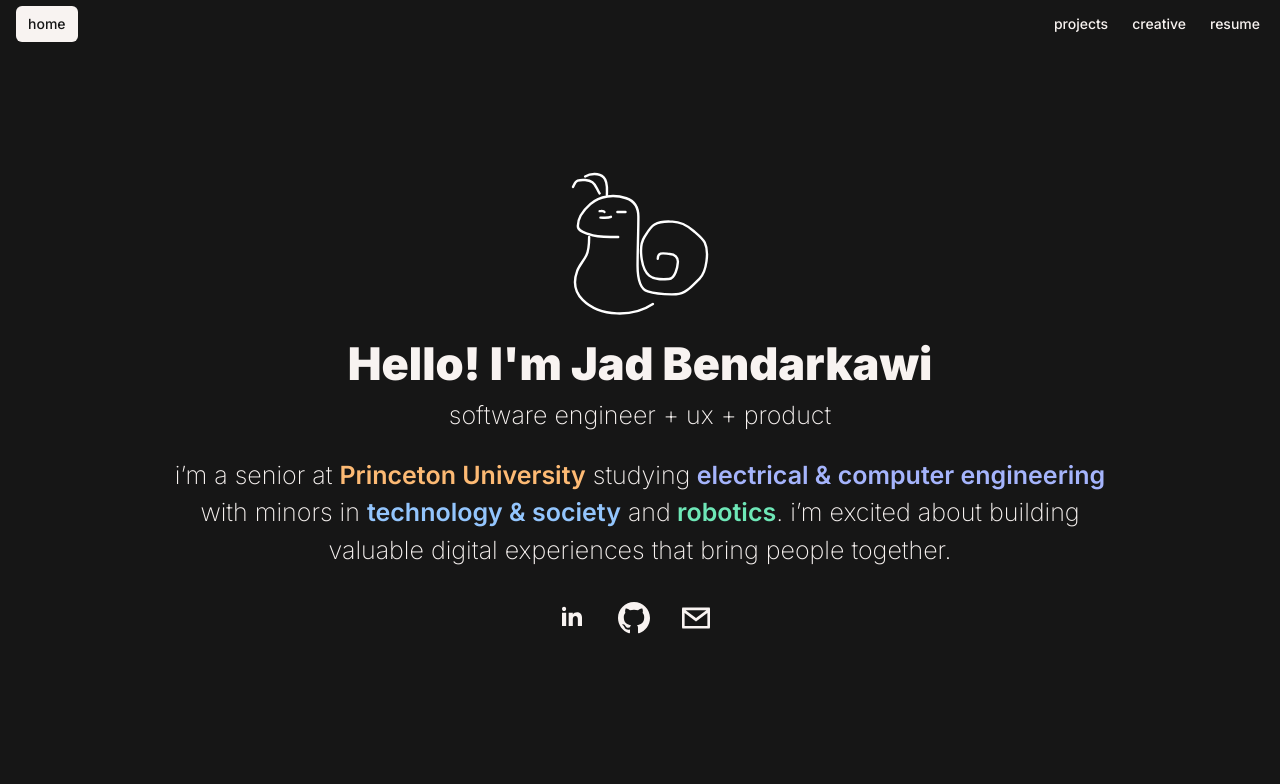
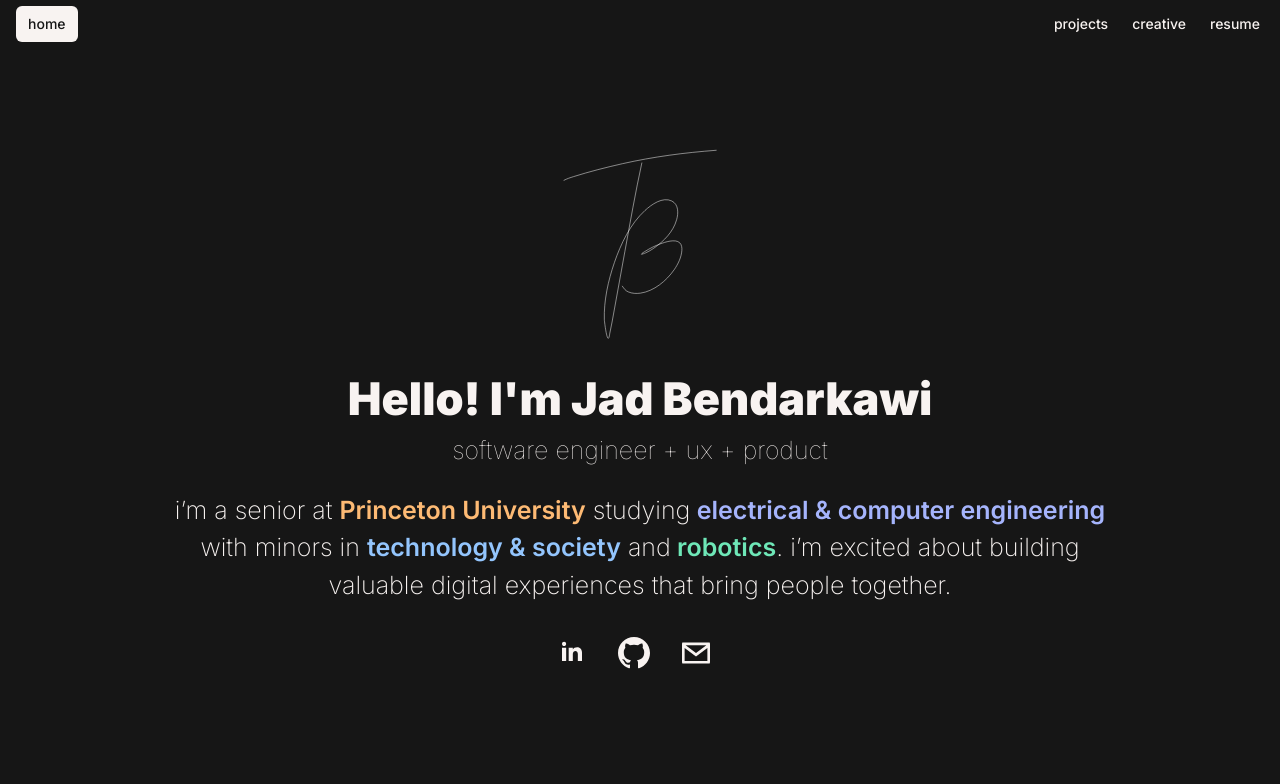
Before and after one commit to jad-bend/personal-site, a Next.js app: page / in a window 1280 px wide. Shown: the top 784 px of the page. Built offline with nearby package versions, Linux system fonts and the light colour scheme.

Commit message:
icon new

```diff
--- a/app/page.tsx
+++ b/app/page.tsx
@@ -6,55 +6,27 @@
 import Link from "next/link";
 import Cursor from "./Cursor";
 
-function Snail() {
+function Icon() {
   return (
     <>
-      <div className="hover:animate-bounce lg:w-[138px] lg:h-[143px] lg:scale-100">
+      <div className="lg:scale-100">
         <svg
           xmlns="http://www.w3.org/2000/svg"
-          viewBox="0 0 138 143"
+          width="154"
+          height="230"
+          viewBox="0 0 154 230"
           fill="none"
         >
           <path
-            d="M47.1975 64.9834C37.6885 64.9834 26.8301 65.9101 17.828 62.2033C13.812 60.5497 6.84253 59.5251 6.84253 54.0427C6.84253 44.7582 12.5817 38.0961 19.3077 32.1613C28.9891 23.6189 42.9768 22.216 55.2685 26.2426C64.1446 29.1503 67.3749 36.0735 67.3749 44.8507C67.3749 61.1396 66.5678 77.3503 66.5678 93.6354C66.5678 101.896 67.5584 116.4 76.7462 119.463C85.5229 122.388 95.9549 122.508 105.129 122.287C114.824 122.054 122.176 112.797 128.625 106.549C135.603 99.7884 138.21 79.6632 133.736 70.5434C131.705 66.4022 126.048 61.9329 122.616 58.9749C116.872 54.023 109.09 49.822 101.452 49.6485C94.6485 49.4938 89.9352 48.8882 83.5618 52.4733C79.103 54.9814 76.0517 60.9023 73.4282 64.9834C69.4869 71.1142 69.6409 80.6043 70.7827 87.5821C71.7908 93.7425 73.2089 99.4375 78.2259 103.59C83.5427 107.99 91.321 107.37 97.8653 106.952C104.201 106.548 106.595 94.9455 106.878 90.1379C107.165 85.2645 103.711 82.1816 98.8518 81.9324C93.4946 81.6577 86.7453 79.1637 86.7453 86.775"
+            d="M78.8239 42.9764C72.4129 72.4217 67.23 102.049 61.8325 131.693C57.5656 155.127 53.3531 178.573 49.064 202.002C48.3819 205.728 47.6183 209.433 46.8126 213.134C46.6306 213.969 46.3507 217.718 45.3885 218.29C43.5195 219.402 41.3676 200.582 41.3453 199.891C40.7222 180.617 45.171 160.679 51.3979 142.55C57.7559 124.039 67.2912 103.86 82.002 90.4574C88.4151 84.6146 99.6195 76.4678 108.809 81.0132C115.789 84.4662 115.424 93.2996 113.622 99.7308C110.251 111.763 100.909 121.136 90.9316 128.128C88.3828 129.915 85.6911 131.495 82.8587 132.784C82.842 132.792 78.4131 134.662 78.4079 134.247C78.3979 133.442 81.9552 131.453 82.1408 131.337C86.862 128.367 91.903 125.851 97.1407 123.927C101.823 122.208 112.314 118.518 116.768 122.842C118.687 124.704 119.031 127.773 118.869 130.294C118.421 137.287 115.084 144.135 111.138 149.789C103.477 160.766 90.9351 171.278 77.293 173.175C73.3098 173.729 69.135 173.491 65.381 171.937C62.2312 170.633 61.169 168.724 59.3573 166.192"
             stroke="white"
-            stroke-width="2.4"
+            stroke-width="0.49152"
             stroke-linecap="round"
           />
           <path
-            d="M18.142 64.9833C18.142 71.0301 18.0546 77.9819 15.2723 83.5466C12.5676 88.956 8.34088 93.1575 6.21483 98.8815C2.27114 109.499 3.78896 120.041 11.6852 127.937C29.0355 145.287 62.1315 145.153 81.9028 131.973"
+            d="M0.999777 60.288C3.97425 58.6743 7.32968 57.6501 10.5323 56.6386C26.6033 51.5629 43.0149 47.4052 59.4495 43.7008C90.4076 36.7229 121.592 32.6406 153.195 30.2788"
             stroke="white"
-            stroke-width="2.4"
-            stroke-linecap="round"
-          />
-          <path
-            d="M28.6342 39.1562C30.1603 39.1562 32.7853 38.5803 33.4767 39.9633"
-            stroke="white"
-            stroke-width="2.4"
-            stroke-linecap="round"
-          />
-          <path
-            d="M46.3904 39.9633H54.4614"
-            stroke="white"
-            stroke-width="2.4"
-            stroke-linecap="round"
-          />
-          <path
-            d="M29.4414 45.613C32.8646 45.613 36.9902 46.2776 39.9337 44.8059"
-            stroke="white"
-            stroke-width="2.4"
-            stroke-linecap="round"
-          />
-          <path
-            d="M35.8981 23.0142C35.8981 17.2244 37.1495 9.82755 32.6697 5.34772C28.0262 0.704225 19.2502 1.3647 14.1064 4.45095"
-            stroke="white"
-            stroke-width="2.4"
-            stroke-linecap="round"
-          />
-          <path
-            d="M28.6343 21.4C25.9198 18.0069 25.2779 12.9054 21.3704 10.28C17.7101 7.82074 10.7299 7.3576 6.6184 8.66579C4.18596 9.43975 3.09566 12.9345 2 14.9432"
-            stroke="white"
-            stroke-width="2.4"
+            stroke-width="0.49152"
             stroke-linecap="round"
           />
         </svg>
@@ -70,7 +42,7 @@
         <div className="font-black text-center text-[45px] ">
           Hello! I'm Jad Bendarkawi
         </div>
-        <div className="font-[200] text-[25px] text-center">
+        <div className="text-[25px] text-center font-[100]">
           software engineer + ux + product
         </div>
         <div className="font-[200] text-[25px] lg:w-[963px] text-center pt-[22px] text-[#f8f3f1]">
@@ -233,7 +205,7 @@
         <div className={projectCardStyles}>
           <div className="pl-7">
             <div
-              className="text-[#f8f3f1] font-black text-[30px] mb-[5px] pt-7 bg-left-bottom bg-gradient-to-r from-black to-black bg-[length:0%_2px] bg-no-repeat group-hover:bg-[length:100%_2px] transition-all duration-500 ease-out "
+              className="text-[#f8f3f1] font-black text-[30px] mb-[5px] pt-7 bg-left-bottom bg-gradient-to-r from-black to-black bg-[length:0%_2px] bg-no-repeat group-hover:bg-[length:100%_2px] transition-all duration-500 ease-out"
               style={{ width: "fit-content" }}
             >
               {title}
@@ -338,8 +310,8 @@
         </nav>
       </div>
 
-      <div className="flex items-center justify-center pt-[172px]">
-        <Snail />
+      <div className="flex items-center justify-center pt-[120px]">
+        <Icon />
       </div>
 
       <div className="flex items-center justify-center pt-[172px]">
```
